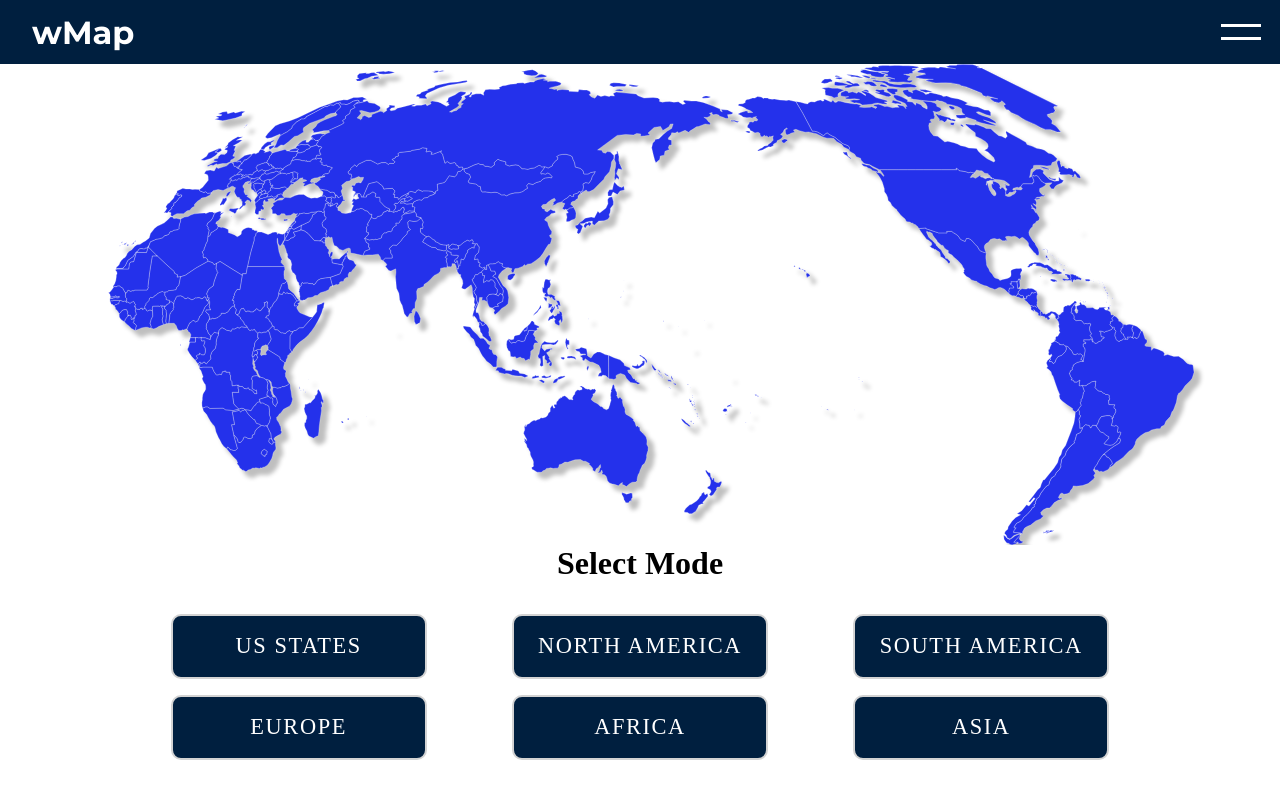
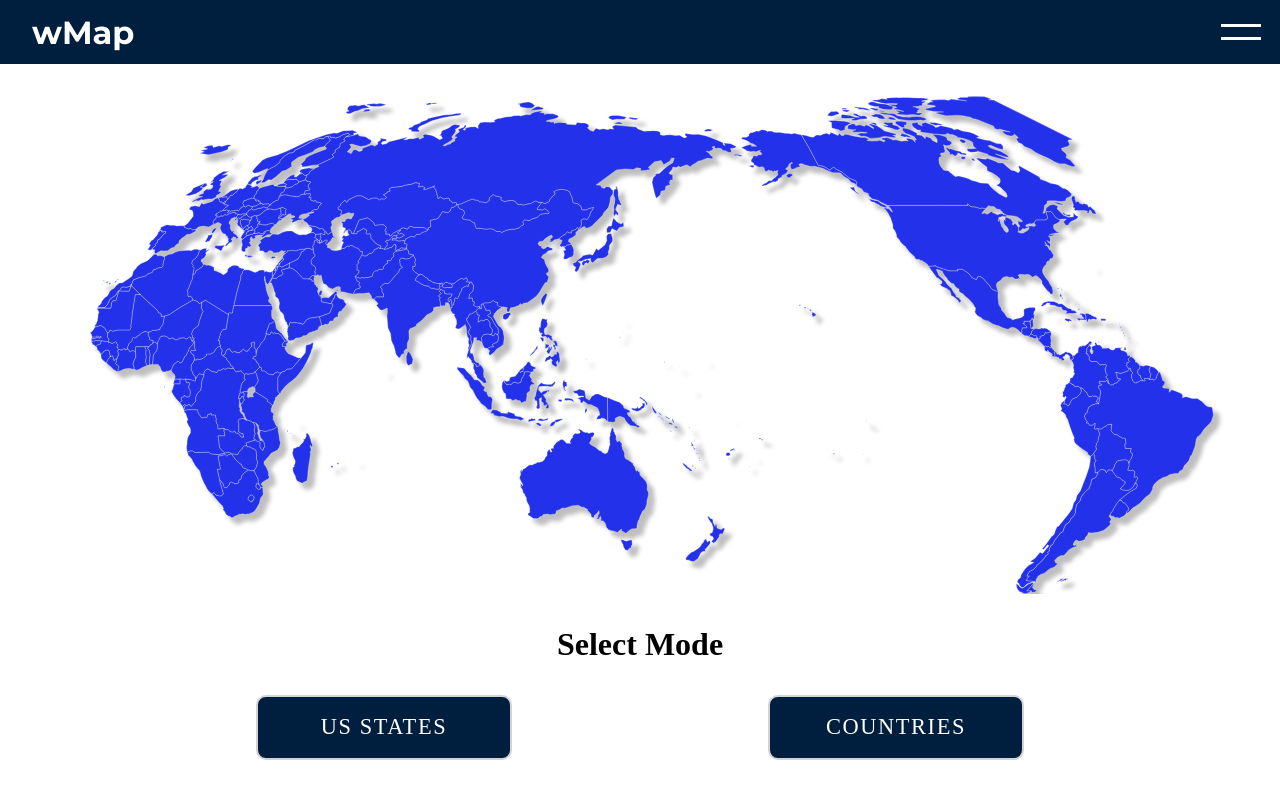
Before and after one commit to jakubwas/WMap, a React (Create React App) app: page /About in a window 1280 px wide. Built offline with nearby package versions, Linux system fonts and the light colour scheme.

Commit message:
refactor: :recycle: Working on basic layout structure #3

```diff
--- a/src/components/layout/Menu/Menu.tsx
+++ b/src/components/layout/Menu/Menu.tsx
@@ -1,4 +1,4 @@
-import React from "react";
+import React, { useState } from "react";
 import { Link } from "react-router-dom";
 import WorldMapSVG from "../../maps/WorldMapSVG";
 import MenuButton from "../../buttons/MenuButton/MenuButton";
@@ -8,16 +8,37 @@ import {
   StyledSelectMode,
 } from "./Menu.styles";
 
-const Menu = () => (
+const Menu = () => {
+  const [mode, setMode] = useState("");
+
+  return (
     <StyledMenuContainer>
       <WorldMapSVG />
-    <StyledSelectMode>Select Mode</StyledSelectMode>
+      <StyledSelectMode>
+        {mode === "countries" ? "Select Region" : "Select Mode"}
+      </StyledSelectMode>
       <StyledMenuList>
+        {mode !== "countries" ? (
+          <>
             <MenuButton>
               <Link to="/USA" className="link">
                 US states
               </Link>
             </MenuButton>
+            <MenuButton>
+              <Link
+                to="/"
+                className="link"
+                onClick={() => {
+                  setMode("countries");
+                }}
+              >
+                Countries
+              </Link>
+            </MenuButton>
+          </>
+        ) : (
+          <>
             <MenuButton>
               <Link to="/NorthAmerica" className="link">
                 North America
@@ -43,8 +64,11 @@ const Menu = () => (
                 Asia
               </Link>
             </MenuButton>
+          </>
+        )}
       </StyledMenuList>
     </StyledMenuContainer>
   );
+};
 
 export default Menu;
--- a/src/components/maps/WorldMapSVG.tsx
+++ b/src/components/maps/WorldMapSVG.tsx
@@ -1,7 +1,7 @@
 import React from "react";
 
 const WorldMapSVG = () => (
-  <svg viewBox="0 0 2000 868" width="100%">
+  <svg viewBox="0 0 2000 868" width="100%" style={{ margin: "2rem 0" }}>
     <g filter="url(#filter0_d)">
       <path
         d="M593 265L593.5 266.8L590.1 267.5L587.1 268.7L580.7 269.5L574.5 270.9L570.6 273.7L571.1 276.4L570.9 279.7L567.5 282.4L567 284.9L564.9 287.2L559.8 287L560.8 291.3L557 293L553.7 296.9L553 300.8L550.4 302.6L548.5 302L544.1 302.9L543.1 304.7H539L535.1 308.4L533.6 313.9L525.9 316.6L522.1 316L520.7 317.5L517.6 316.6L511.8 317.6L503.4 314.3L509.8 308.4L510.4 304.2L506.5 303.1L507.2 299L506.8 293.8L510.2 290.2L508.1 289.3L510.9 284.5L515.6 276.4L520.3 278.9L524.7 278L526.7 275.1L531.2 274.1L534.9 272.1L537.6 267L542.5 265.7L544 263.4L546 265.1L547.6 265.3L550.5 265.4L554.2 266.7L555.6 267.5L560.1 265.4L561.5 266.7L564.1 263.7L567.3 263.9L568.4 262.9L569.7 260.3L572.7 258L575.2 259.5L574 261.5L575.5 261.8L573.4 267.3L575 269.4L577.2 268L579.8 267.4L583.9 264.5L587.5 264.9L593 265V265Z"
```
Lines whose indentation alone changed are shown as unchanged.
